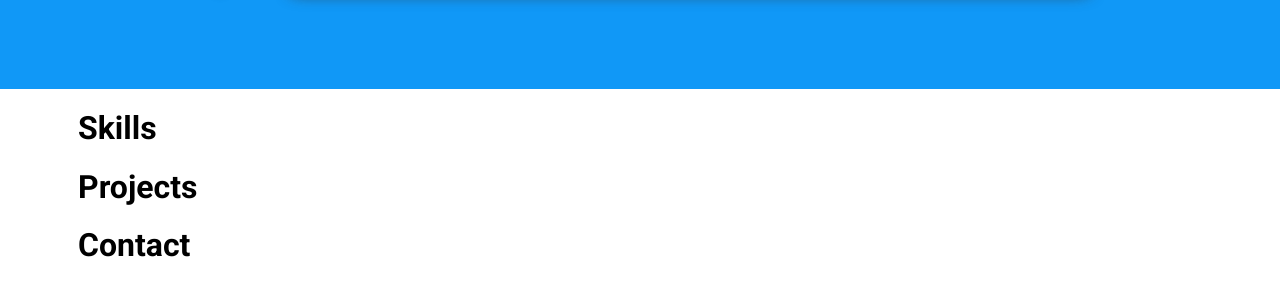
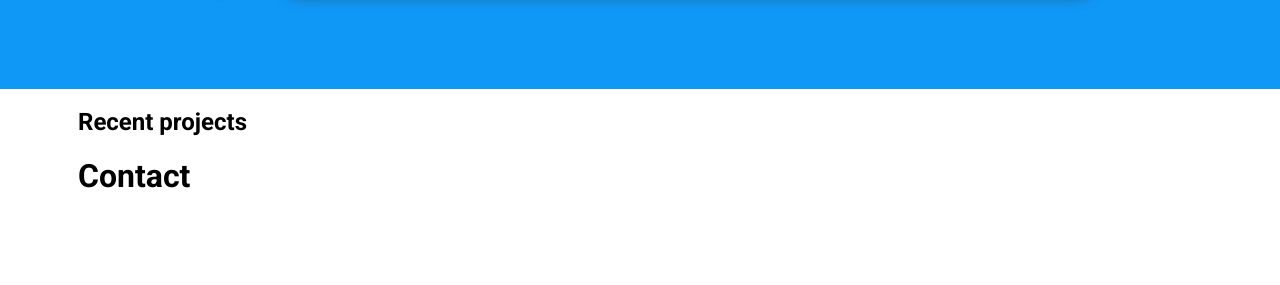
Before and after one commit to Dawid93/FreelancerTheme, a plain HTML site: page src/content/index.html in a window 1280 px wide. Shown: the part 1893-2178 px from the top of the page. After the commit the page ends 2109 px from the top, so only its background shows below. Drawn offline with nearby package versions, Linux system fonts and the light colour scheme; files that its build step writes are made by us from their sources; files whose address does not match are found by name.

Commit message:
Create new module file for project styles

```diff
--- a/src/content/index.html
+++ b/src/content/index.html
@@ -79,15 +79,10 @@
       </div>
     </section>
 
-    <section class="skills">
-      <div class="container">
-        <h1>Skills</h1>
-      </div>
-    </section>
-
     <section class="projects">
-      <div class="container">
-        <h1>Projects</h1>
+      <div class="container projects__container">
+        <h2>Recent projects</h2>
+        <p></p>
       </div>
     </section>
 
```
Also changed, not shown: src/scss/modules/projects.scss (added).
